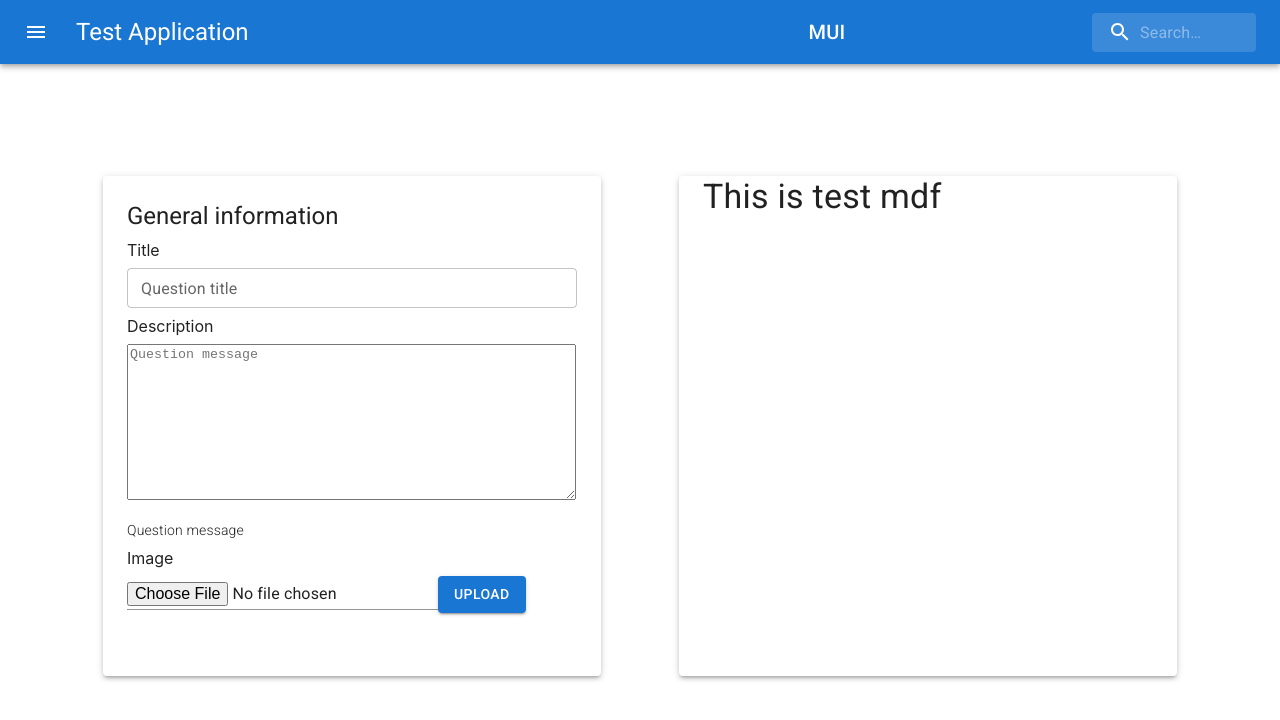
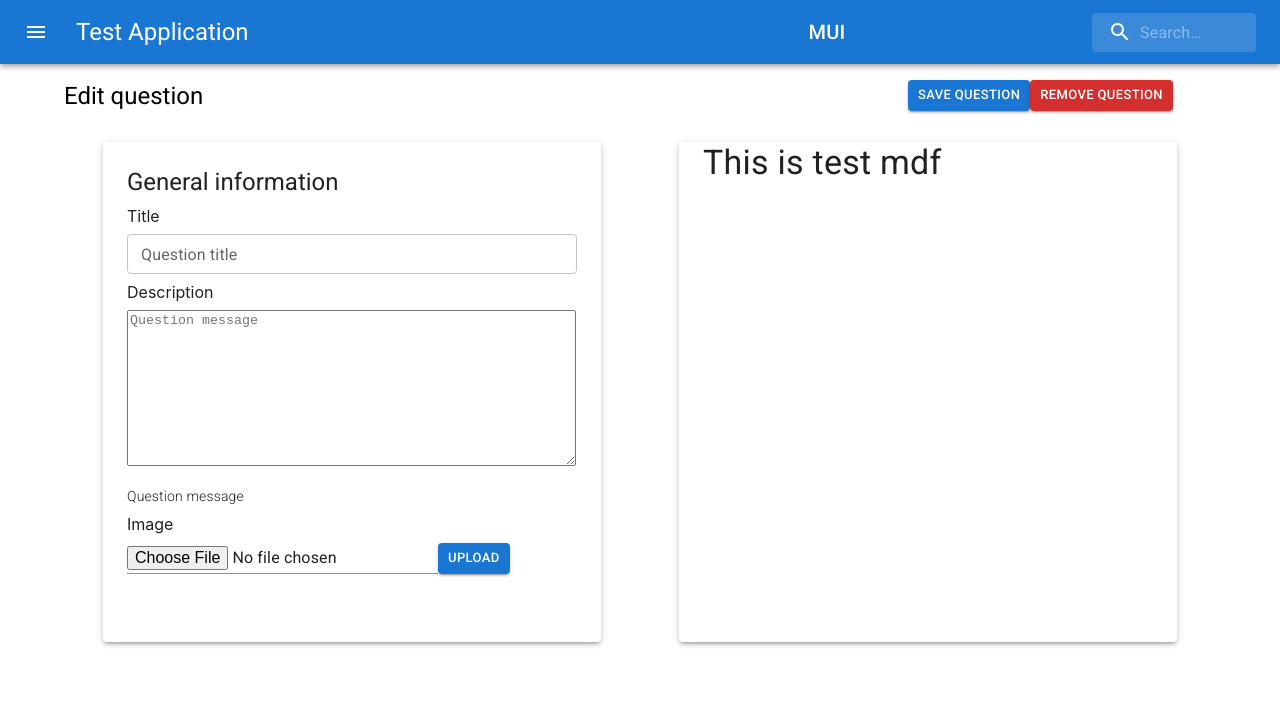
Before and after one commit to GeorgiyBeloklokov/Test-App, a React (Create React App) app: page / in a window 1280 px wide. Shown: the top 720 px of the page. Built offline with nearby package versions, Linux system fonts and the light colour scheme; the HTML template or start-up script is replaced by a standard one.

Commit message:
2- control point - General information in CreateQuestion is ready

```diff
--- a/src/Components/CreateQuestion/CreateQuestion.jsx
+++ b/src/Components/CreateQuestion/CreateQuestion.jsx
@@ -6,10 +6,34 @@
             <Box
                 sx={{
                     display: 'flex',
+                   flexWrap: 'wrap',
+                    flexDirection: 'column',
+                    width: 150,
+                    height: 30,
+                    /*justifyContent: "space-around",*/
+                    /*flexWrap: 'wrap',*/
+                    /*'& > :not(style)': {
+                        mt: 4,
+                        width: 450,
+                        height: 500,
+                        px: 3,
+                    },*/
+                }}
+            >
+            <Typography variant="h5"  sx={{width: 300 , mr:68}}>
+                Edit question
+            </Typography>
+            <Button size = 'small' variant="contained"  >Save question</Button>
+            <Button  size = 'small'  color ="error" variant="contained">Remove question</Button>
+            </Box>
+
+            <Box
+                sx={{
+                    display: 'flex',
                     justifyContent: "space-around",
                     flexWrap: 'wrap',
                     '& > :not(style)': {
-                        mt: 12,
+                        mt: 4,
                         width: 450,
                         height: 500,
                         px: 3,
@@ -20,7 +44,6 @@
                 <Paper elevation="3">
                     <Box
                         sx={{
-
                             '& > :not(style)': {
                                 mt: 1,
                                 mb:1
@@ -56,7 +79,7 @@
 
                         <label htmlFor="contained-button-file">
                             <Input accept="image/*" id="contained-button-file" multiple type="file" />
-                            <Button variant="contained" component="span">
+                            <Button type = "submit" variant="contained" size="small" component="span">
                                 Upload
                             </Button>
                         </label>
@@ -69,6 +92,7 @@
                     </Typography>
                 </Paper>
             </Box>
+
         </div>
 
 
```
